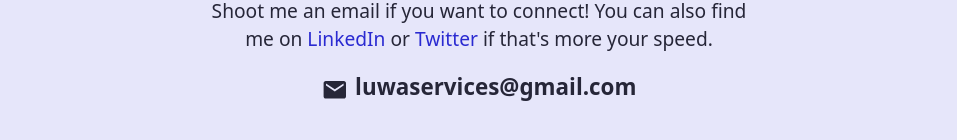
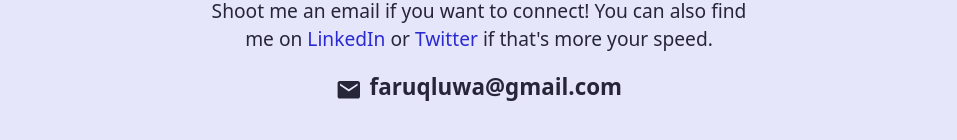
Before and after one commit to Luwa-Tech/personal-portfolio, a React (Vite) app: page / in a window 1280 px wide. Shown: the part 3211-3351 px from the top of the page, without its empty margins (161-1118 px from the left). Built offline with nearby package versions, Linux system fonts and the light colour scheme.

Commit message:
Update Contact.jsx

```diff
--- a/src/components/Contact.jsx
+++ b/src/components/Contact.jsx
@@ -6,7 +6,7 @@ const Contact = () => {
             <h2 className="font-extrabold font-poppins md:text-[6rem] leading-normal text-center text-[3.3rem]">Contact<span className="text-secondary-400">.</span></h2>
             <p className="text-center text-[1.2rem] md:w-[60%] md:mx-auto">Shoot me an email if you want to connect! You can also find me on <a href="https://www.linkedin.com/in/luwa-dev" className="text-secondary-400" >LinkedIn</a> or <a href="https://twitter.com/Luwa-Dev" className="text-secondary-400">Twitter</a> if that's more your speed.</p>
 
-            <p className="text-center text-[1.4rem] md:w-[60%] md:mx-auto font-bold cursor-pointer hover:text-secondary-400 flex items-center justify-center mt-4 gap-2"><IoMdMail className="mt-[.3rem] text-[1.6rem]" />luwaservices@gmail.com</p>
+            <p className="text-center text-[1.4rem] md:w-[60%] md:mx-auto font-bold cursor-pointer hover:text-secondary-400 flex items-center justify-center mt-4 gap-2"><IoMdMail className="mt-[.3rem] text-[1.6rem]" />faruqluwa@gmail.com</p>
             <h4></h4>
         </>
     )
```
